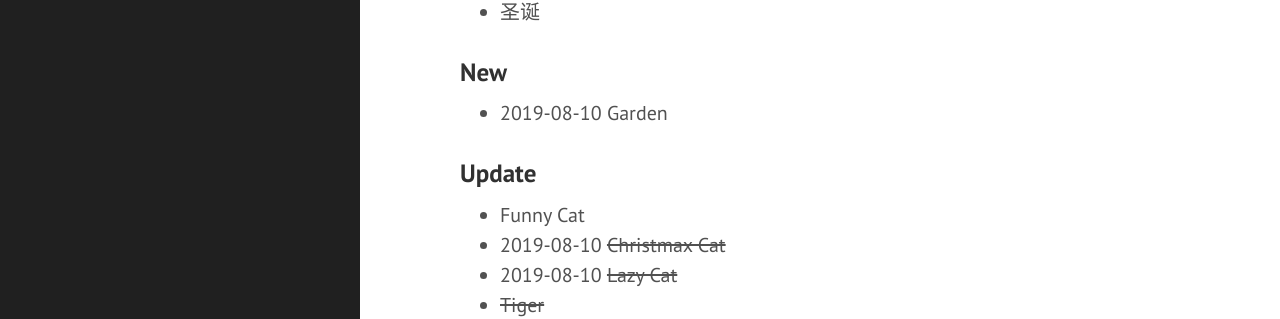
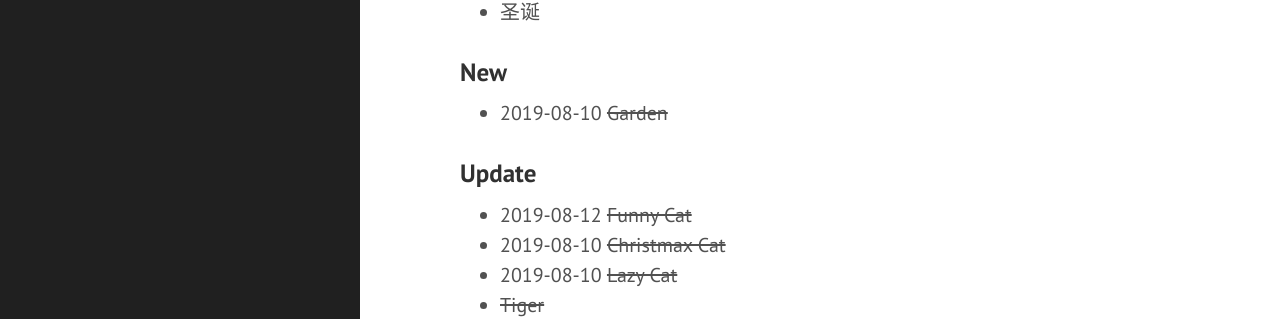
Before and after one commit to Amzaing/Amzaing.github.io, a Jekyll site: the page built from _posts/blog/2019-08-10-something.md, in a window 1280 px wide and 1134 px high. Shown: the part 293-612 px from the top of the window. Built offline with Jekyll 4.4.1, drawn with Linux system fonts in a browser that asks for light colours.

Commit message:
update something

```diff
--- a/_posts/blog/2019-08-10-blog.md
+++ b/_posts/blog/2019-08-10-something.md
@@ -11,10 +11,10 @@ author: Guan
 - 圣诞
 
 ### New
-- 2019-08-10 Garden
+- 2019-08-10 ~~Garden~~
 
 ### Update
-- Funny Cat
+- 2019-08-12 ~~Funny Cat~~
 - 2019-08-10 ~~Christmax Cat~~
 - 2019-08-10 ~~Lazy Cat~~
 - ~~Tiger~~
```
